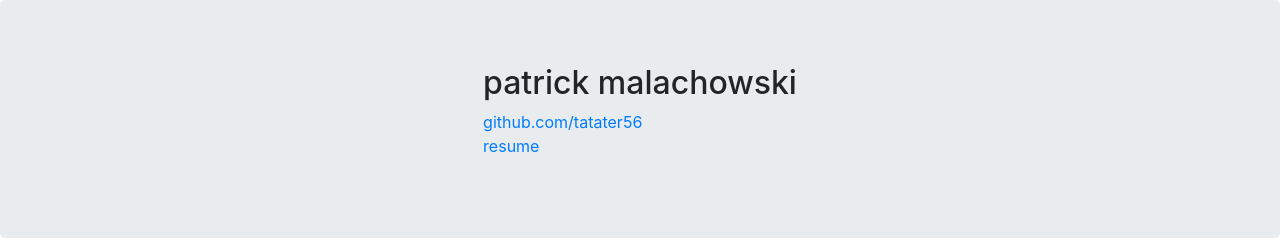
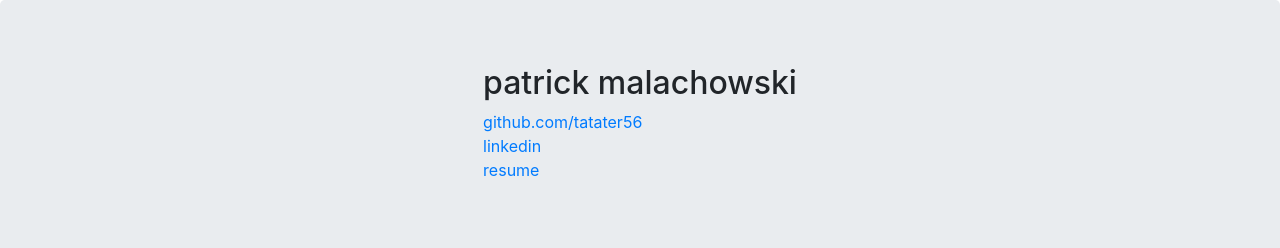
Before and after one commit to tatater56/tatater56.github.io, a plain HTML site: page index.html in a window 1280 px wide. Shown: the top 248 px of the page. Drawn offline with nearby package versions, Linux system fonts and the light colour scheme; files whose address does not match are found by name.

Commit message:
add linkedin link to header

```diff
--- a/index.html
+++ b/index.html
@@ -14,7 +14,8 @@
         <div>
             <h2>patrick malachowski</h2>
             <p><a href="https://github.com/tatater56">github.com/tatater56</a><br>
-            <a href="https://github.com/tatater56/tatater56.github.io/raw/main/malachowski_resume.pdf">resume</a><br></p>
+            <a href="https://www.linkedin.com/in/patrick-malachowski-5182a2103/">linkedin</a><br>
+            <a href="https://github.com/tatater56/tatater56.github.io/raw/main/malachowski_resume.pdf">resume</a></p>
         </div>
     </div>
 </div>
```
